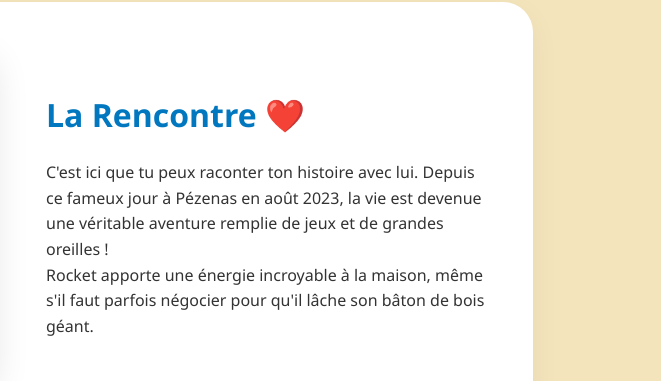
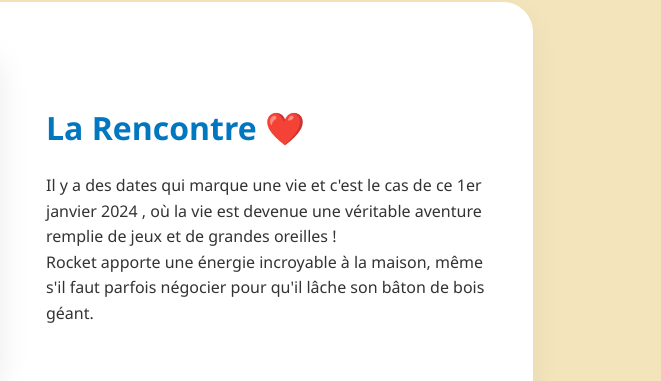
Before and after one commit to DavidD4278/rocket, a plain HTML site: page profil.html in a window 1280 px wide. Shown: the part 969-1350 px from the top of the page, 619-1280 px from the left. Drawn offline with Linux system fonts and the light colour scheme.

Commit message:
Update profil.html

```diff
--- a/profil.html
+++ b/profil.html
@@ -69,7 +69,7 @@
             </div>
             <div class="story-text">
                 <h2>La Rencontre ❤️</h2>
-                <p>C'est ici que tu peux raconter ton histoire avec lui. Depuis ce fameux jour à Pézenas en août 2023, la vie est devenue une véritable aventure remplie de jeux et de grandes oreilles !</p>
+                <p> Il y a des dates qui marque une vie et c'est le cas de ce 1er janvier 2024 , où la vie est devenue une véritable aventure remplie de jeux et de grandes oreilles !</p>
                 <p>Rocket apporte une énergie incroyable à la maison, même s'il faut parfois négocier pour qu'il lâche son bâton de bois géant.</p>
             </div>
         </section>
```
